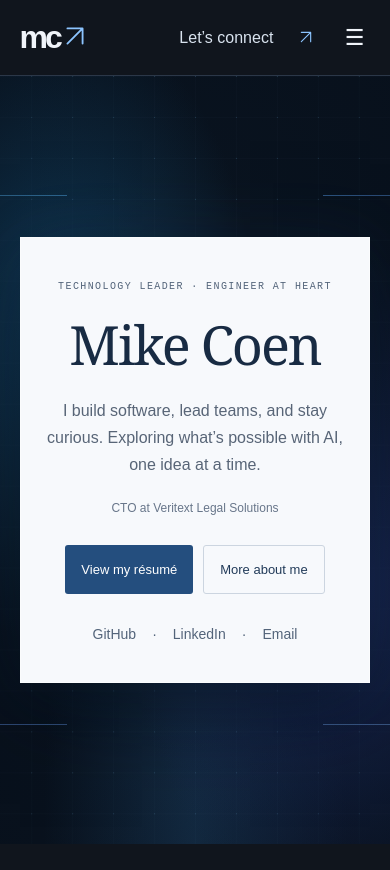
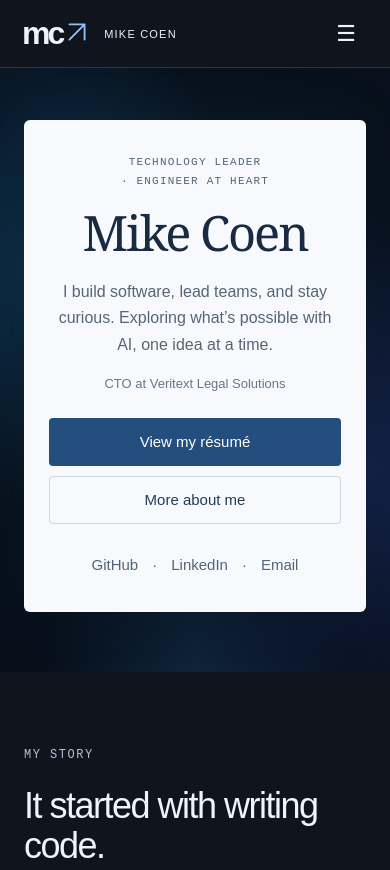
Before and after one commit to mcoen/mcoen.github.io, a website: page index.html in a window 390 px wide. Shown: the top 870 px of the page. Drawn offline with Linux system fonts and the light colour scheme.

Commit message:
Improve mobile card spacing, legibility, tap targets and portrait circuit composition

```diff
--- a/styles.css
+++ b/styles.css
@@ -45,3 +45,19 @@
 .business-card-hero .tech-circuit{opacity:1}
 .business-card-hero:after{content:"";position:absolute;inset:0;z-index:-1;pointer-events:none;background:radial-gradient(ellipse at center,transparent 42%,#050b164d 100%)}
 .business-card-hero .intro-card{box-shadow:0 24px 80px #02081299,0 0 65px #62baff12}
+
+.mobile-circuit{display:none}
+@media(max-width:700px){
+ header{height:68px;padding:0 22px}.header-contact{display:none}.brand .brand-name{display:inline;font-size:11px;letter-spacing:1.2px;margin-left:14px}.menu{width:44px;height:44px;display:grid;place-items:center;padding:0}nav{top:68px;padding:24px}
+ .business-card-hero{min-height:0;padding:52px 24px 60px;display:block}
+ .business-card-hero .tech-circuit{display:none}
+ .mobile-circuit{display:block;position:absolute;inset:0;width:100%;height:100%;z-index:-1;pointer-events:none}
+ .intro-card{width:100%;max-width:420px;margin:0 auto;padding:32px 24px 24px;border-radius:6px}
+ .card-role{font:11px/1.7 'Courier New',monospace;letter-spacing:1.2px;max-width:220px;margin:0 auto 16px;color:#53647a;text-wrap:balance}
+ .business-card-hero h1{font-size:clamp(43px,12.5vw,60px);line-height:1.08;letter-spacing:-2px;margin:0 0 20px;white-space:nowrap}
+ .card-bio{font-size:16px;line-height:1.65;max-width:310px;text-wrap:pretty}.card-current{font-size:13px;line-height:1.5;margin-top:16px}
+ .card-actions{display:grid;grid-template-columns:1fr;gap:10px;margin-top:24px}.card-actions .button{width:100%;font-size:15px;min-height:48px;padding:13px 12px;border-radius:4px}
+ .card-socials{font-size:15px;gap:14px;margin-top:19px}.card-socials a{display:inline-flex;align-items:center;min-height:44px;padding:8px 0}
+ .section{padding-left:24px;padding-right:24px}.contact{margin-left:20px;margin-right:20px}.contact h2{font-size:clamp(30px,8.7vw,40px)}footer{flex-wrap:wrap;gap:20px;margin-left:24px;margin-right:24px}
+}
+@media(max-width:359px){.business-card-hero{padding-left:18px;padding-right:18px}.intro-card{padding-left:18px;padding-right:18px}.card-role{font-size:10px}.card-bio{font-size:15px}.card-socials{gap:12px}}
```
